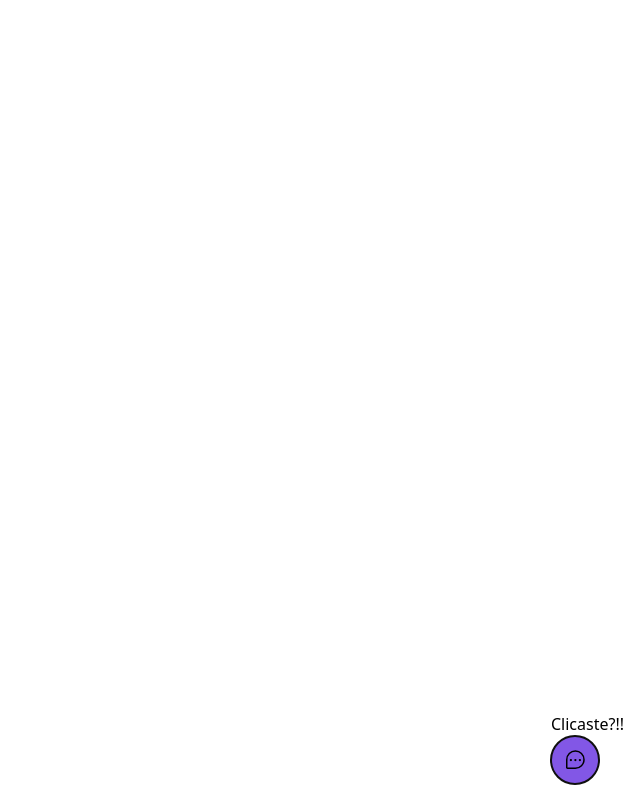
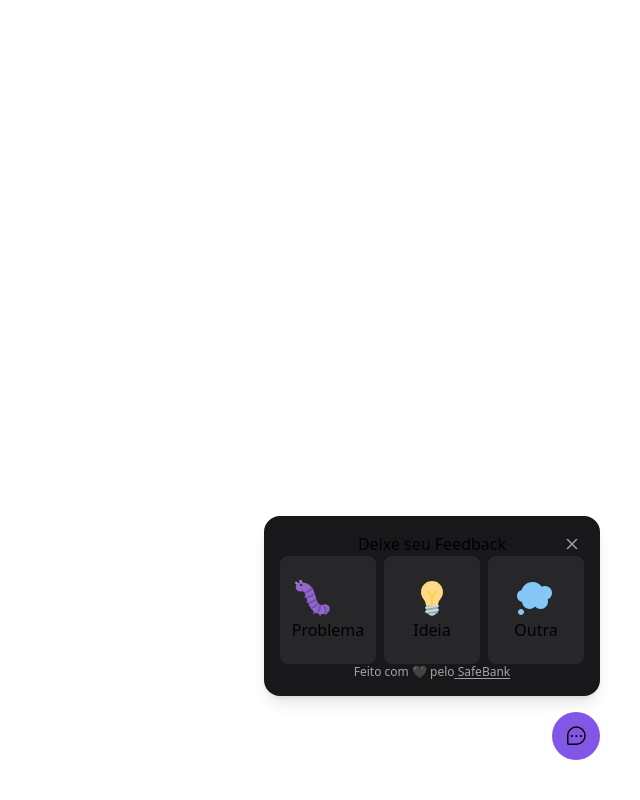
Before and after one commit to Bizotto/Widget-Rocketseat, a React (Vite) app: page / in a window 1280 px wide. Both pictures are taken after a click on the button "Feedback". Shown: the whole page, without its empty margins (640-1280 px from the left). Built offline with nearby package versions, Linux system fonts and the light colour scheme.

Commit message:
pop-up on click and styles were added

```diff
--- /dev/null
+++ b/src/components/closeButton.tsx
@@ -0,0 +1,13 @@
+import { Popover } from '@headlessui/react';
+import { X } from 'phosphor-react';
+
+export function CloseButton() {
+  return (
+    <Popover.Button
+      className="top-5 right-5 absolute text-zinc-400 hover:text-zinc-100 "
+      title="Fechar Formulario"
+    >
+      <X weight="bold" className="w-4 h-4" />
+    </Popover.Button>
+  );
+}
--- a/src/components/wideget.tsx
+++ b/src/components/wideget.tsx
@@ -1,12 +1,14 @@
 import { ChatTeardropDots } from 'phosphor-react';
-import { useState } from 'react';
 import { Popover } from '@headlessui/react';
+import { WidgetForm } from './widgetForm';
 
 export function Widget() {
   return (
-    <Popover className="absolute bottom-4 right-4">
-      <Popover.Panel>Clicaste?!!</Popover.Panel>
-      <Popover.Button className="bg-brand-500 rounded-full px-3 h-12 flex items-center group">
+    <Popover className="absolute bottom-4 right-4 md:bottom-10 md:right-10 flex flex-col items-end">
+      <Popover.Panel>
+        <WidgetForm />
+      </Popover.Panel>
+      <Popover.Button className="bg-brand-500 rounded-full px-3 h-12 flex items-center group focus:outline-none">
         <ChatTeardropDots className="w-6 h-6" />
 
         <span
--- /dev/null
+++ b/src/components/widgetForm.tsx
@@ -0,0 +1,81 @@
+import { CloseButton } from './closeButton';
+import bugImageUrl from '../assets/bug.svg';
+import ideaImageUrl from '../assets/idea.svg';
+import thoughtImageUrl from '../assets/thought.svg';
+import { useState } from 'react';
+
+const feedbackTypes = {
+  BUG: {
+    title: 'Problema',
+    image: {
+      source: bugImageUrl,
+      alt: 'Imagem de inseto',
+    },
+  },
+  IDEA: {
+    title: 'Ideia',
+    image: {
+      source: ideaImageUrl,
+      alt: 'Imagem de lampada',
+    },
+  },
+  OTHER: {
+    title: 'Outra',
+    image: {
+      source: thoughtImageUrl,
+      alt: 'Imagem de nuvem',
+    },
+  },
+};
+
+type FeedbackType = keyof typeof feedbackTypes;
+
+export function WidgetForm() {
+  const [feedbackType, setFeedbackType] = useState<FeedbackType | null>(null);
+  return (
+    <div
+      className="bg-zinc-900 p-4 relative rounded-2xl mb-4 flex flex-col
+    items-center shadow-lg w-[calc(100vw-20rem)] md:w-auto"
+    >
+      <header>
+        <CloseButton />
+
+        <span className=" text-x1 leading-6 ">Deixe seu Feedback</span>
+      </header>
+
+      {!feedbackType ? (
+        <div className="flex pv-8 gap-2 w-full">
+          {Object.entries(feedbackTypes).map(([key, value]) => {
+            return (
+              <button
+                key={key}
+                className="bg-zinc-800 rounded-lg py-5 w-24 flex-1 flex flex-col items-center
+                  gap-2 border-2 border-transparent hover:border-brand-500 focus:border-brand-500 focus: outline-none"
+                onClick={() => setFeedbackType(key as FeedbackType)}
+                type="button"
+              >
+                <span>
+                  <img src={value.image.source} alt={value.image.alt} />
+                  {value.title}
+                </span>
+              </button>
+            );
+          })}
+        </div>
+      ) : (
+        <p> Clicaste?!!</p>
+      )}
+
+      <footer className="text-xs text-neutral-400">
+        Feito com 🖤 pelo
+        <a
+          className="underline underline-offset-2"
+          href="http://187.94.101.50/safebank/index.html"
+        >
+          {' '}
+          SafeBank
+        </a>
+      </footer>
+    </div>
+  );
+}
```
